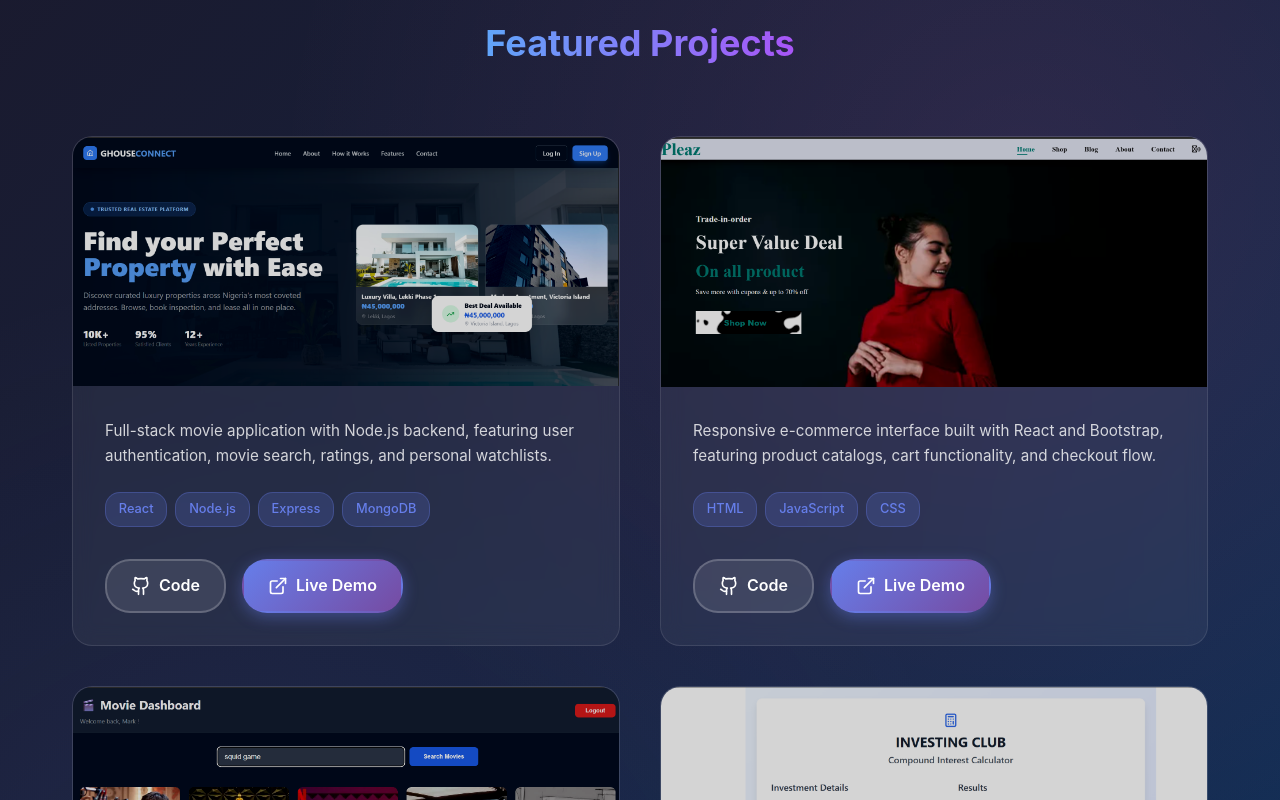
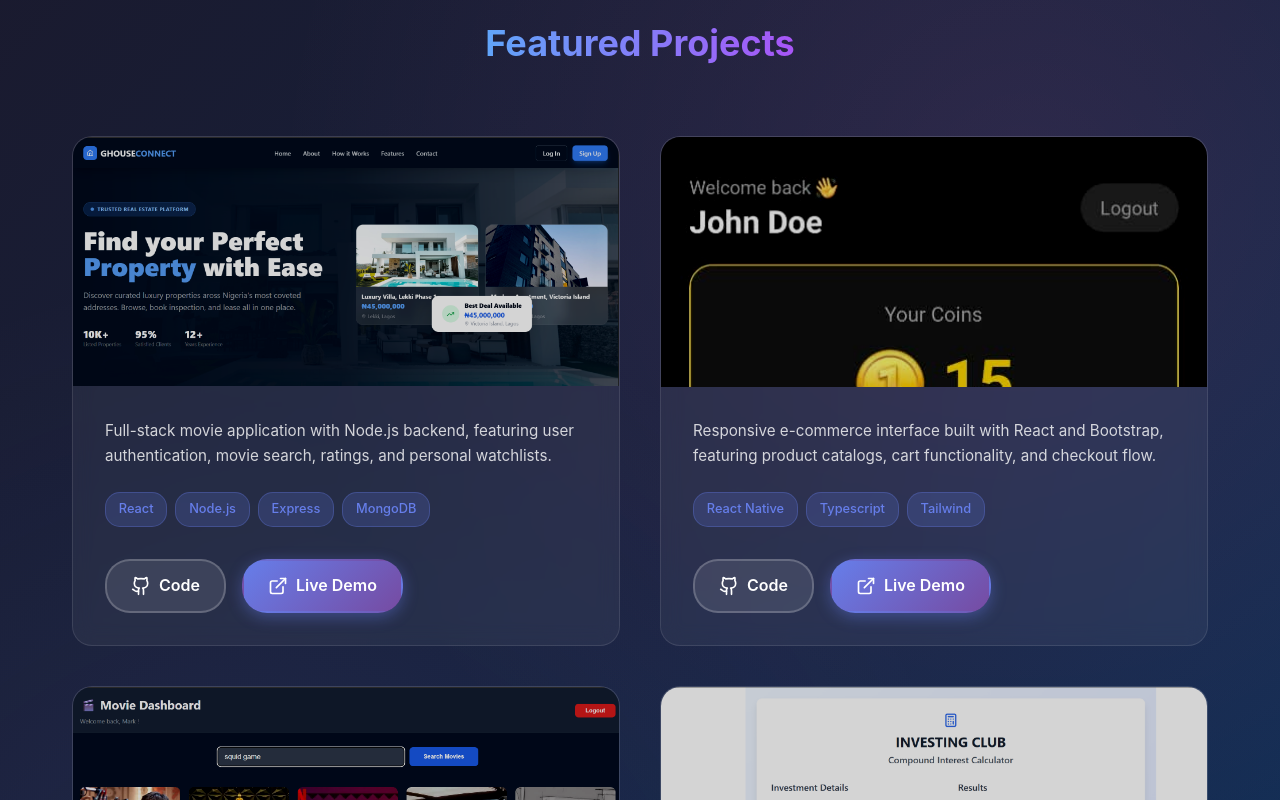
Before and after one commit to Stephenpleasant/Portfolio1, a React (Vite) app: page / in a window 1280 px wide. Shown: the part 2200-3000 px from the top of the page. Built offline with nearby package versions, Linux system fonts and the light colour scheme.

Commit message:
changes in broken link

```diff
--- a/src/App.jsx
+++ b/src/App.jsx
@@ -5,7 +5,7 @@ import AboutSection from './components/AboutSection';
 import SkillsSection from './components/SkillsSection';
 import ProjectsSection from './components/ProjectsSection';
 import ContactSection from './components/ContactSection';
-import Footer from './components/Footer';
+import Footer from './components/footer';
 import './index.css';
 
 const Portfolio = () => {
--- a/src/components/ProjectsSection.jsx
+++ b/src/components/ProjectsSection.jsx
@@ -148,10 +148,10 @@ const ProjectsSection = ({
       id: 2,
       title: 'E-commerce Frontend',
       description: 'Responsive e-commerce interface built with React and Bootstrap, featuring product catalogs, cart functionality, and checkout flow.',
-      tech: ['HTML', 'JavaScript', 'CSS'],
-      image: '/E-commerce.png',
-      github: 'https://github.com/Stephenpleasant/E-commerce',
-      live: 'https://ecommerce-blush-seven-80.vercel.app/'
+      tech: ['React Native', 'Typescript', 'Tailwind'],
+      image: '/Home1.jpeg',
+      github: 'https://github.com/Stephenpleasant/Boomplay',
+      live: 'https://boomplay-swart.vercel.app/'
     },
     {
       id: 3,
```
Also changed, not shown: public/E-commerce.png (deleted), public/Home1.jpeg (added).
